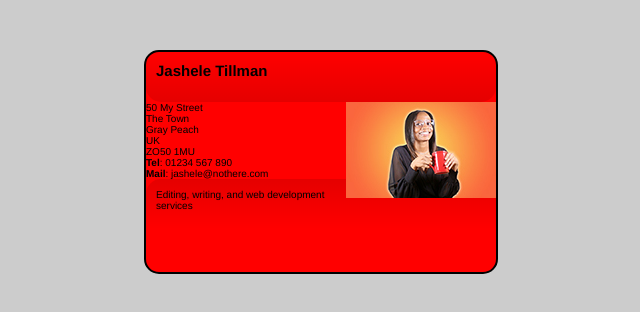
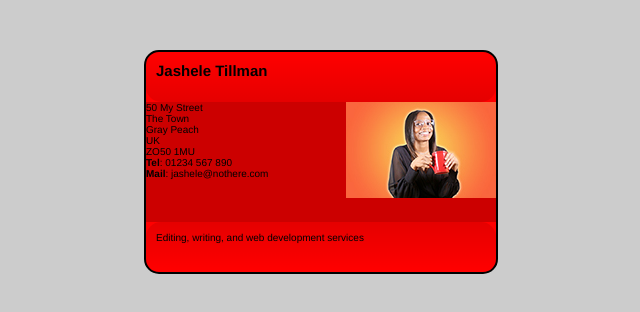
Before and after one commit to jasheloper/fundamental-css-comprehension, a plain HTML site: page index.html in a window 1280 px wide. Shown: the whole page, without its empty margins (319-959 px from the left). Drawn offline with Linux system fonts and the light colour scheme.

Commit message:
article styling

```diff
--- a/style.css
+++ b/style.css
@@ -40,3 +40,7 @@ header, footer {
 h2, p {
     margin: 0;
 }
+article {
+    height: 12em;
+    background-color: rgba(0,0,0,.2);
+}
```
